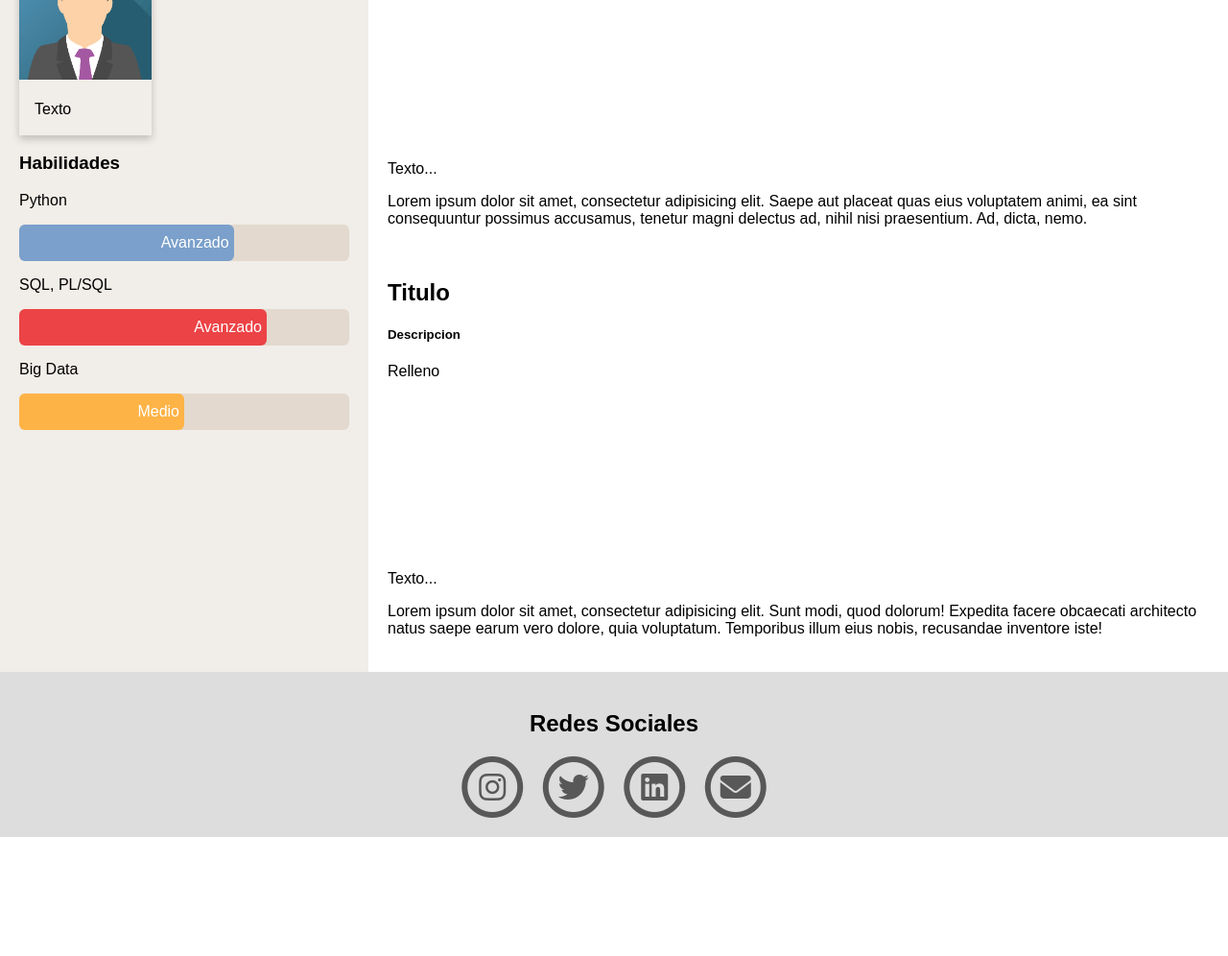
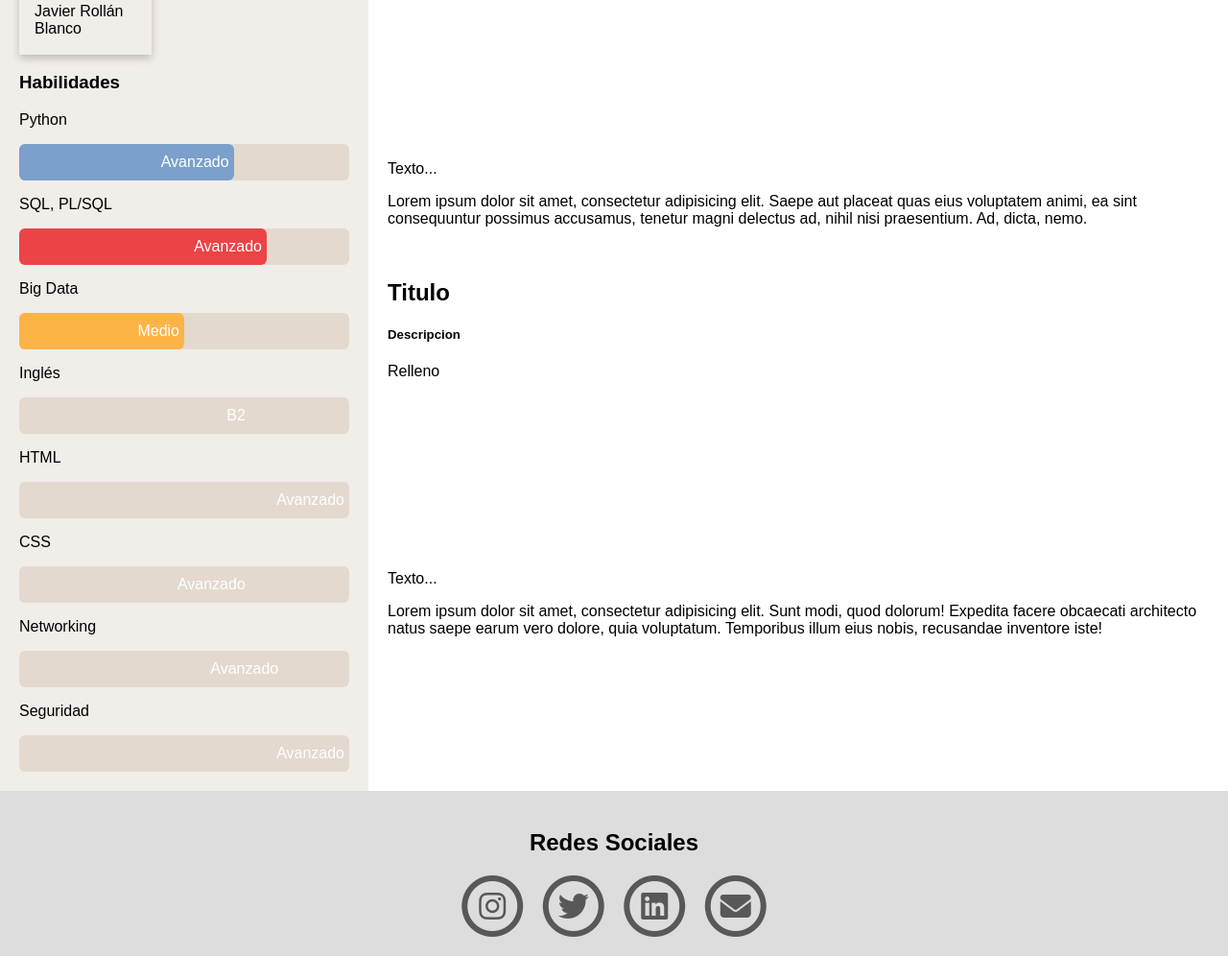
Before and after one commit to javierrollan/javierrollan-old-.github.io, a plain HTML site: page index.html in a window 1280 px wide. Shown: the part 487-1483 px from the top of the page at 96% size. Before the commit the page ends 1359 px from the top, so only its background shows below. Drawn offline with Linux system fonts and the light colour scheme.

Commit message:
Miscellanous Fix #2

```diff
--- a/css/estilo1.css
+++ b/css/estilo1.css
@@ -189,6 +189,36 @@ body {
   border-radius: 6px;
 }
 
+.ingl {
+  width: 70%;
+  background-color: ;
+  border-radius: 6px;
+}
+
+.hmtl {
+  width: 70%;
+  background-color: ;
+  border-radius: 6px;
+}
+
+.css  {
+  width: 70%;
+  background-color: ;
+  border-radius: 6px;
+}
+
+.net  {
+  width: 80%;
+  background-color: ;
+  border-radius: 6px;
+}
+
+.sec  {
+  width: 60;
+  background-color: ;
+  border-radius: 6px;
+}
+
 /* Footer */
 .footer {
   padding: 20px;
--- a/index.html
+++ b/index.html
@@ -60,12 +60,10 @@
 	<!-- Cuerpo -->
 	<div class="row">
 		<div class="side">
-			<h2>Sobre mi</h2>
-			<p>Javier Rollán Blanco</p>
 			<div class="card">
 				<img src="/img/img_avatar.png" class="dni" alt="avatar">
 				<div class="name">
-					<p>Texto</p>
+					<p>Javier Rollán Blanco</p>
 				</div>
 			</div>
 			<h3>Habilidades</h3>
@@ -80,6 +78,26 @@
 			<p>Big Data</p>
 			<div class="container">
 				<div class="skills bigdata">Medio</div>
+			</div>
+			<p>Inglés</p>
+			<div class="container">
+				<div class="skills ingl">B2</div>
+			</div>
+			<p>HTML</p>
+			<div class="container">
+				<div class="skills html">Avanzado</div>
+			</div>
+			<p>CSS</p>
+			<div class="container">
+				<div class="skills css">Avanzado</div>
+			</div>
+			<p>Networking</p>
+			<div class="container">
+				<div class="skills net">Avanzado</div>
+			</div>
+			<p>Seguridad</p>
+			<div class="container">
+				<div class="skills sec">Avanzado</div>
 			</div>
 		</div>
 		<div class="main">
```
